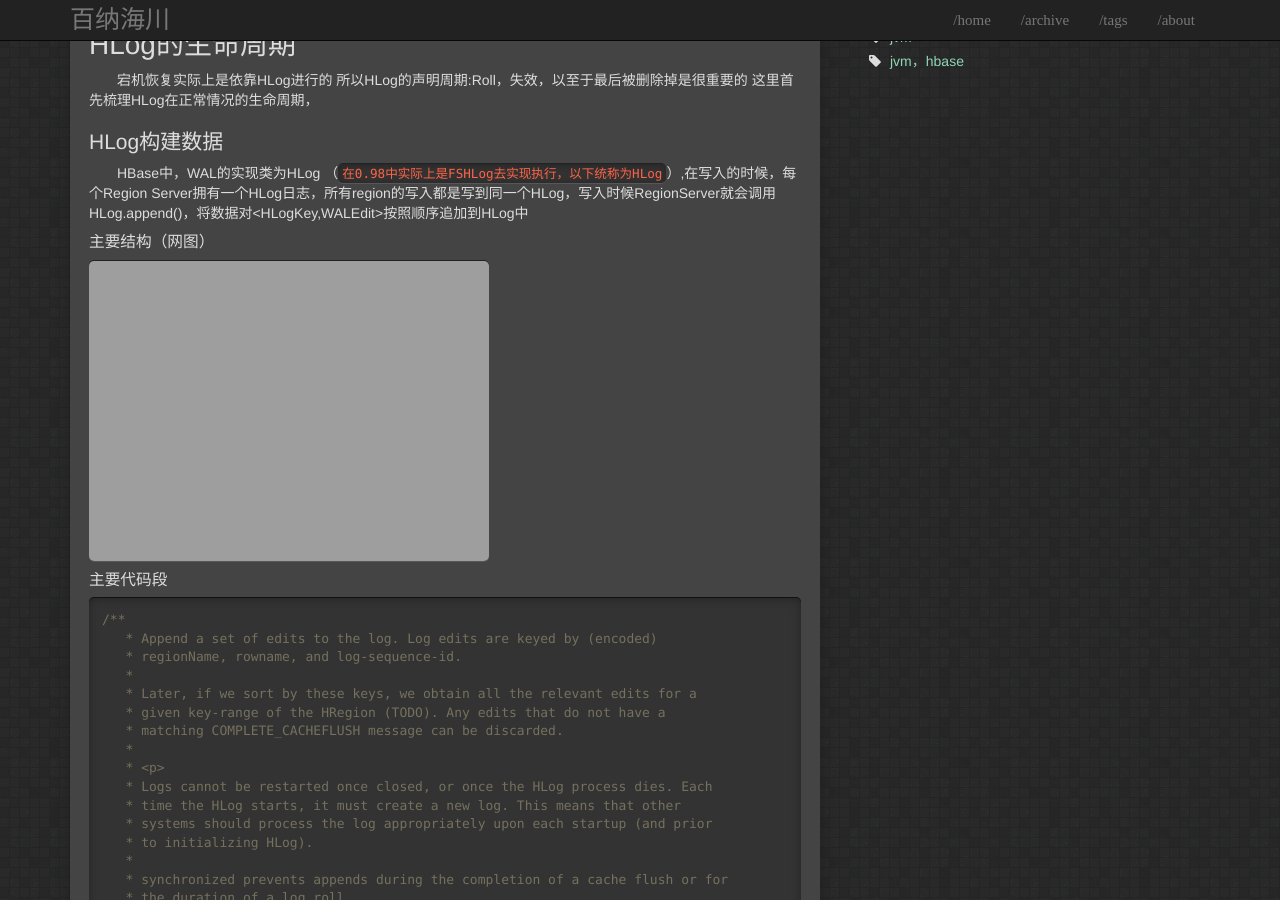
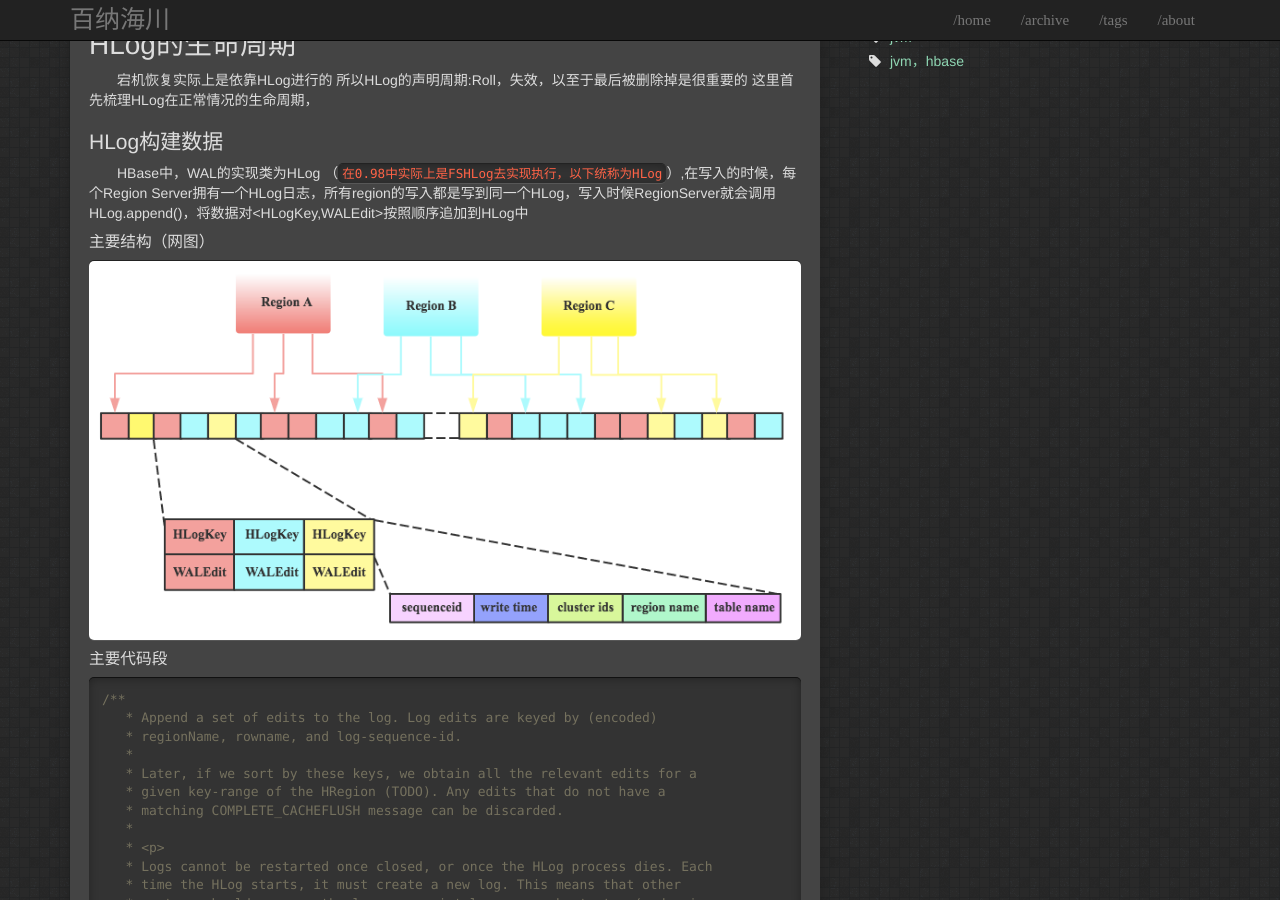
Before and after one commit to igithu/summary, a Jekyll site: the page built from _posts/2018-04-14-hbase-rs-crash.md, in a window 1280 px wide and 900 px high, scrolled down 313 px. Built offline with Jekyll 4.4.1, drawn with Linux system fonts in a browser that asks for light colours.

Commit message:
Update 2018-04-14-hbase-rs-crash.md

````diff
--- a/_posts/2018-04-14-hbase-rs-crash.md
+++ b/_posts/2018-04-14-hbase-rs-crash.md
@@ -14,7 +14,7 @@ tags: hbase
 ## HLog构建数据
 &emsp;&emsp;HBase中，WAL的实现类为HLog （`在0.98中实际上是FSHLog去实现执行，以下统称为HLog`）,在写入的时候，每个Region Server拥有一个HLog日志，所有region的写入都是写到同一个HLog，写入时候RegionServer就会调用HLog.append()，将数据对<HLogKey,WALEdit>按照顺序追加到HLog中
 #### 主要结构（网图）
-![image01](https://igithu.github.io/summary/images/jhlog.png)
+![image01](https://igithu.github.io/summary/images/hlog.png)
 
 #### 主要代码段
 ```java
````
